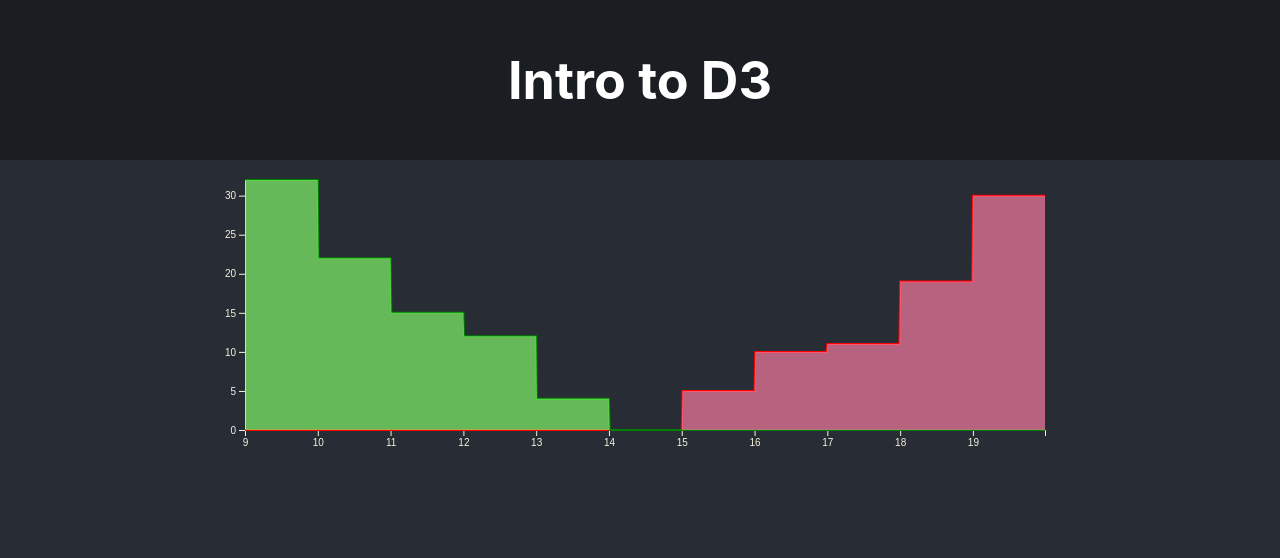
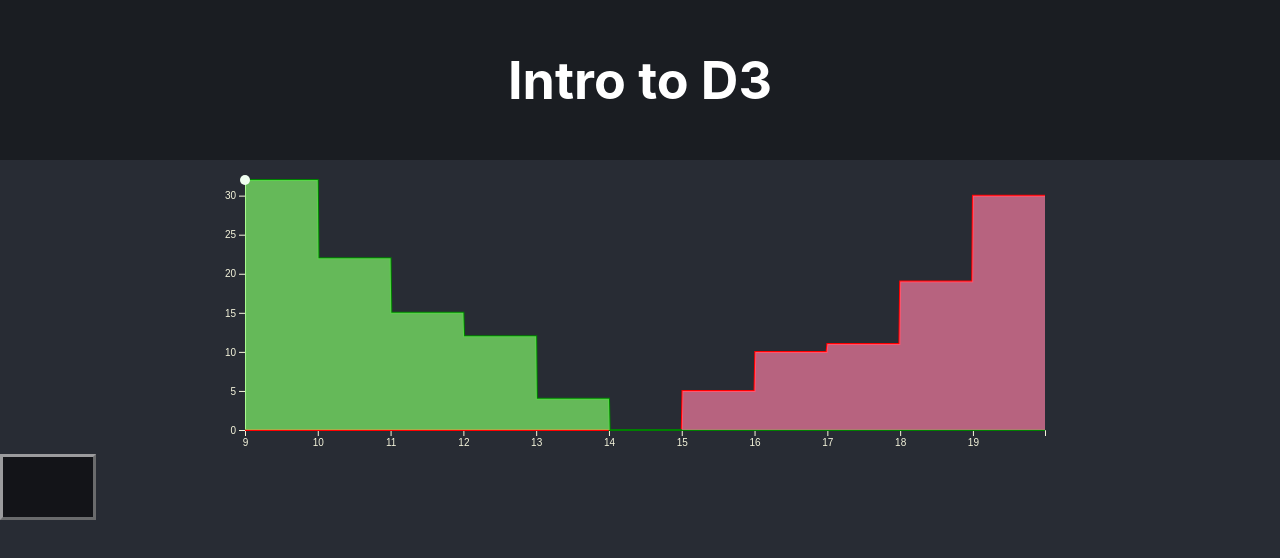
Before and after one commit to emtreid/d3-intro, a React (Create React App) app: page / in a window 1280 px wide. Shown: the top 558 px of the page. Built offline with nearby package versions, Linux system fonts and the light colour scheme.

Commit message:
implemented tooltip

```diff
--- a/src/components/DepthChart.jsx
+++ b/src/components/DepthChart.jsx
@@ -1,16 +1,20 @@
-import React, { useEffect } from "react";
+import React, { useRef, useEffect } from "react";
 //import type * as d3Types from "./d3Types";
 import * as d3 from "d3";
+import { drawTooltip } from "./tooltip";
 
 export const DepthChart = (props) => {
   const { sellData, buyData, width, height } = props;
+
+  const svgRef = useRef();
+  const tooltipRef = useRef();
 
   useEffect(() => {
     drawChart();
   }, [buyData, sellData]);
 
   function drawChart() {
-    d3.select("#depthContainer").select("svg").remove();
+    d3.select(svgRef.current).selectAll("*").remove();
 
     const margin = { top: 20, left: 30, bottom: 20, right: 20 };
 
@@ -22,7 +26,7 @@ export const DepthChart = (props) => {
     console.log(yMaxValue);
 
     const svg = d3
-      .select("#depthContainer") //select our div with id "depthContainer" (returned at the end)
+      .select(svgRef.current) //select our div with ref svgRef (returned at the end)
       .append("svg")
       .attr("width", width + margin.left + margin.right)
       .attr("height", height + margin.top + margin.bottom)
@@ -103,7 +107,24 @@ export const DepthChart = (props) => {
       .attr("fill", "#85ff6caa")
       .attr("stroke", "none")
       .attr("d", area);
+
+    drawTooltip({
+      margin,
+      width,
+      height,
+      buyData,
+      sellData,
+      xScale,
+      yScale,
+      svgRef,
+      tooltipRef,
+    });
   }
 
-  return <div id="depthContainer" />;
+  return (
+    <div className={"chart"}>
+      <div ref={svgRef} />
+      <div ref={tooltipRef} className={"tooltip"} />
+    </div>
+  );
 };
--- /dev/null
+++ b/src/components/tooltip.js
@@ -0,0 +1,82 @@
+import * as d3 from "d3";
+
+export function drawTooltip(props) {
+  const {
+    margin,
+    width,
+    height,
+    buyData,
+    sellData,
+    xScale,
+    yScale,
+    svgRef,
+    tooltipRef,
+  } = props;
+
+  const svg = d3.select(svgRef.current).select("svg").select("g");
+  const tooltip = d3.select(tooltipRef.current);
+
+  const mousemove = (event) => {
+    const bisect = d3.bisector((d) => d.price).left; //create a "bisector"
+    const xPos = d3.pointer(event)[0];
+    const x0 = bisect(buyData, xScale.invert(xPos));
+    const buyPoint = buyData[x0]; //extract the buy/sell points closest to our mouse pointer's x-position
+    const sellPoint = sellData[x0];
+
+    tooltip
+      .style("left", event.pageX + 15 + "px")
+      .style("top", event.pageY + "px")
+      .transition()
+      .duration(100)
+      .style("opacity", 1);
+
+    if (sellPoint.volume >= buyPoint.volume) {
+      const d0 = sellPoint;
+      focus.style(
+        "transform",
+        `translate(${xScale(d0.price)}px,${yScale(d0.volume)}px)`
+      );
+
+      const tooltipContent = `<b>Sell orders</b><br><b>Price: </b>${
+        Math.round(d0.price * 100) / 100
+      }<br><b>Volume: </b>${d0.volume}`;
+
+      tooltip.html(tooltipContent || d0.price);
+    } else {
+      const d0 = buyPoint;
+      focus.style(
+        "transform",
+        `translate(${xScale(d0.price)}px,${yScale(d0.volume)}px)`
+      );
+
+      const tooltipContent = `<b>Buy orders</b><br><b>Price: </b>${
+        Math.round(d0.price * 100) / 100
+      }<br><b>Volume: </b>${d0.volume}`;
+
+      tooltip.html(tooltipContent || d0.price);
+    }
+  };
+
+  const focus = svg.append("g").attr("class", "focus");
+
+  focus
+    .append("circle")
+    .attr("r", 5)
+    .attr("class", "circle")
+    .style("fill", "#f0fff0");
+
+  svg
+    .append("rect")
+    .attr("class", "overlay")
+    .attr("width", width)
+    .attr("height", height)
+    .style("opacity", 0)
+    .on("mouseover", () => {
+      focus.style("opacity", 1);
+    })
+    .on("mouseout", () => {
+      focus.style("opacity", 0);
+      tooltip.transition().duration(300).style("opacity", 0);
+    })
+    .on("mousemove", mousemove);
+}
--- a/src/index.css
+++ b/src/index.css
@@ -13,7 +13,17 @@ body {
   flex-direction: column;
 }
 
-#depthContainer {
+.tooltip {
+  position: absolute;
+  height: 60px;
+  width: 90px;
+  border: 3px outset rgba(255, 255, 255, 0.575);
+  background-color: rgba(0, 0, 0, 0.534);
+  color: beige;
+  font-size: 14px;
+}
+
+.chart {
   color: beige;
 }
 
```
